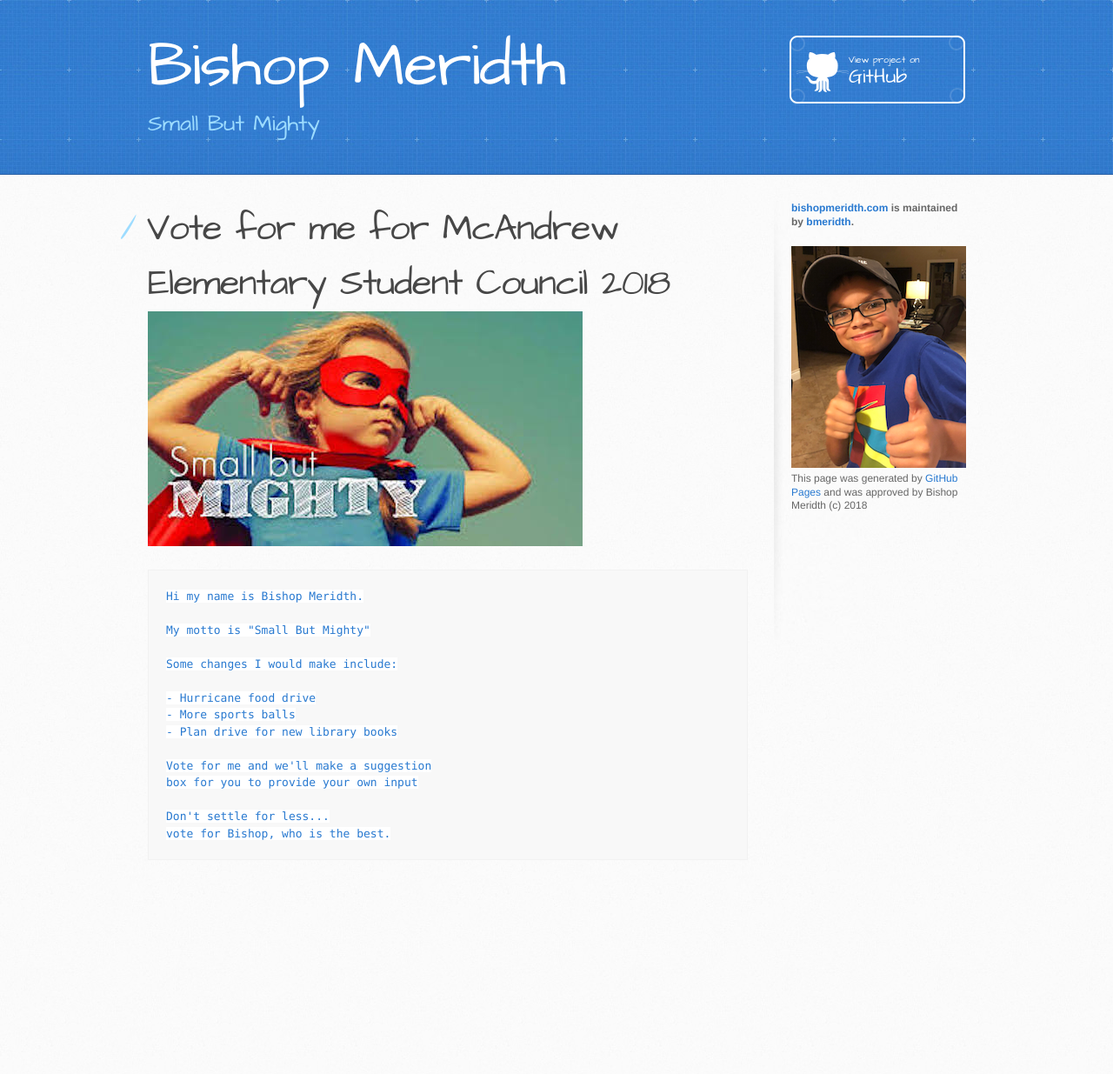
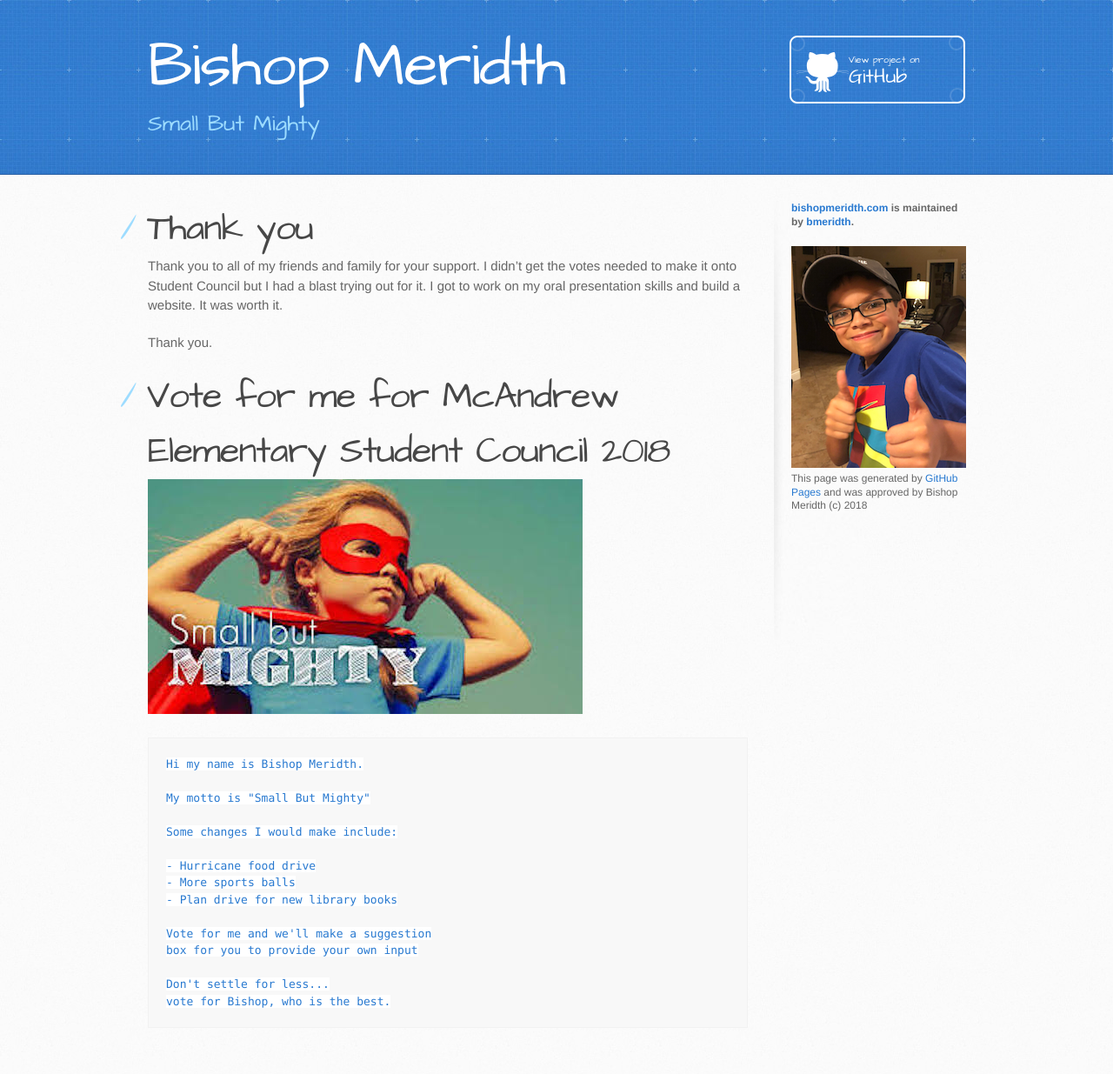
Before and after one commit to bmeridth/bishopmeridth.com, a Jekyll site: the page built from index.md, in a window 1280 px wide. Shown: the whole page at 87% size. Built offline with Jekyll 4.4.1, drawn with Linux system fonts in a browser that asks for light colours; our own code applies the rules of GitHub Pages for plain Markdown files; before the commit the page ends 1042 px from its top, so only the background shows below that.

Commit message:
add thank you blurb

```diff
--- a/index.md
+++ b/index.md
@@ -1,6 +1,18 @@
 ---
 layout: default
 ---
+
+# Thank you
+
+Thank you to all of my friends and
+family for your support.  I didn't
+get the votes needed to make it
+onto Student Council but I had a blast
+trying out for it.  I got to work
+on my oral presentation skills and
+build a website.  It was worth it.
+
+Thank you.
 
 # Vote for me for McAndrew Elementary Student Council 2018
 
```
